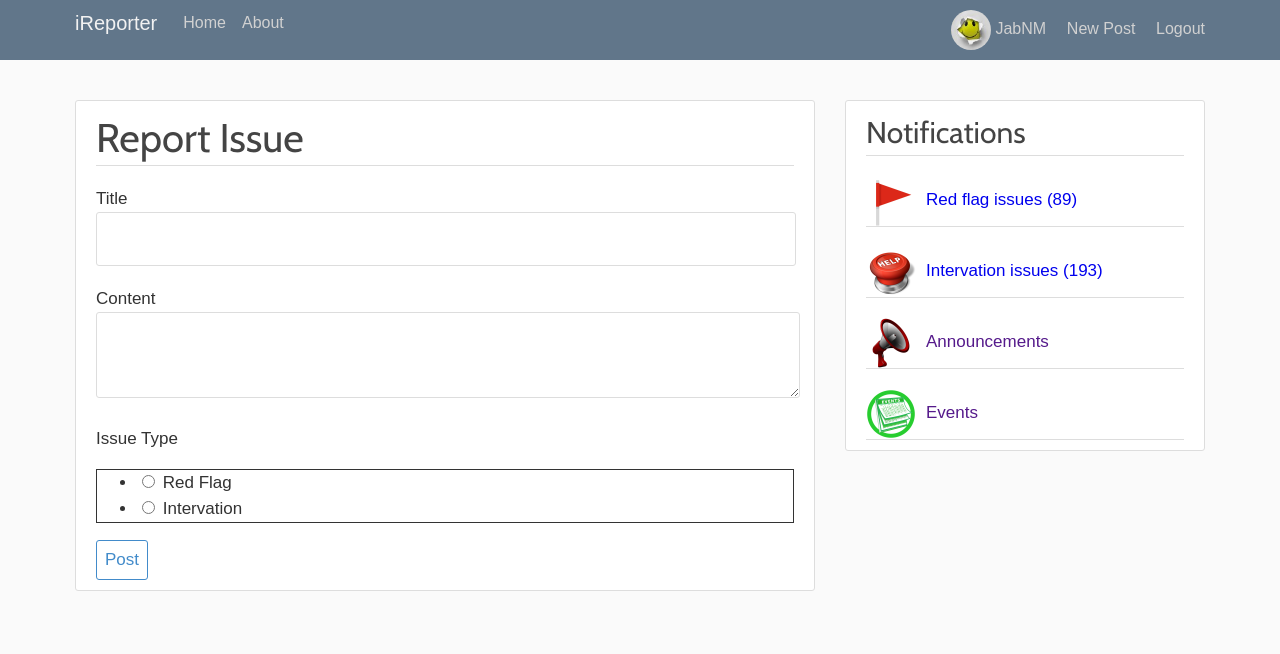
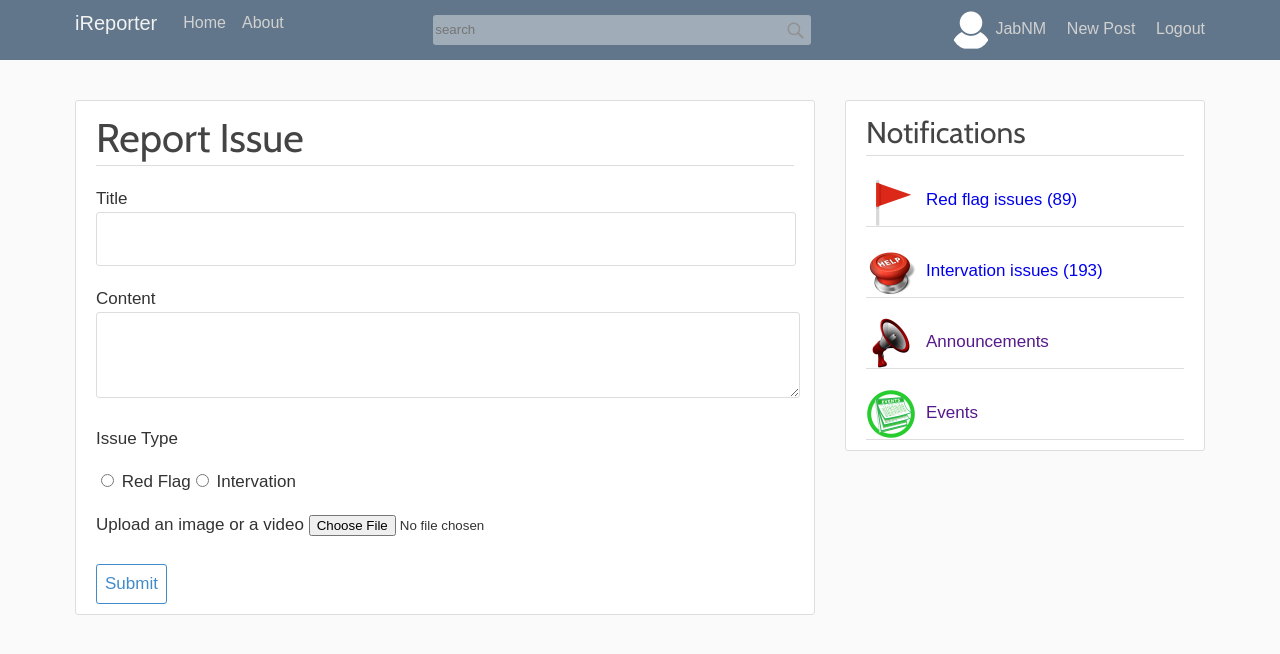
Before and after one commit to Cena-JM/iReporter, a Flask app: page /post/new in a window 1280 px wide. Shown: the top 654 px of the page. Run offline with Flask 2, Linux system fonts and the light colour scheme; some libraries are stand-ins or nearby versions.

Commit message:
second update

```diff
--- a/iReporter/forms.py
+++ b/iReporter/forms.py
@@ -36,4 +36,5 @@ class PostForm(FlaskForm):
     title = StringField('Title', validators=[DataRequired()])
     content = TextAreaField('Content', validators=[DataRequired()])
     issue_type = RadioField('Issue Type', choices=[('value','Red Flag'),('value_two','Intervation')], validators=[DataRequired()])
-    submit = SubmitField('Post')
+    media = FileField('Upload an image or a video', validators=[FileAllowed(['jpg', 'png'])])
+    submit = SubmitField('Submit')
--- a/iReporter/static/main.css
+++ b/iReporter/static/main.css
@@ -270,9 +270,10 @@ profile-section {
     margin: 0 0 20px 0;
 }
 .form-radio {
-    text-decoration: none;
-    display: grid;
-    border: 1px solid #333;
+    display: flex;
+    align-items: center;
+    list-style: none;
+    padding: 0;
 }
 .button {
     padding: 6px 8px;
@@ -344,3 +345,19 @@ profile-section {
 .col-handled { color: rgb(0, 255, 106); }
 .col-pend { color: rgb(255, 137, 94); }
 .col-rjt { color: rgb(150, 34, 34); }
+.search-input {
+    width: 340px;
+    height: 28px;
+    border: none;
+    border-radius: 3px 0 0 3px;
+    background: rgba(255, 255, 255, .4);
+}
+.search-btn {
+    width: 34px; height: 30px;
+    border: none;
+    border-radius: 0 3px 3px 0;
+    background: rgba(255, 255, 255, .4);
+    position: relative; right: 5px;
+    margin: 0 130px 0 0;
+    vertical-align: middle;
+}
--- a/iReporter/templates/account.html
+++ b/iReporter/templates/account.html
@@ -4,7 +4,7 @@
     <div class="media">
         <div class="profil-section" style="width:125px;height:125px;">
             <div class="center-image">
-                <img class="profile-pix pf-large" src="../static/profile_pictures/default-pf-big.jpg">
+                <img class="profile-pix pf-large" src="../static/profile_pictures/default-pf-big.png">
             </div>
         </div>
         <div class="media-body">
--- a/iReporter/templates/ir_layout.html
+++ b/iReporter/templates/ir_layout.html
@@ -21,8 +21,10 @@
                 <a class="navbar-brand left" href="/">iReporter</a>
                 <a class="nav-item nav-link left" href="{{ url_for('home') }}">Home</a>
                 <a class="nav-item nav-link left" href="{{ url_for('about') }}">About</a>
+                <input class="search-input" placeholder="search">
+                <button class="search-btn"><img src="../static/images/search.png"></button>
                 <!-- Navbar Right Side -->
-                <a href="{{ url_for('account') }}"><img class="pf-image-nav" src="../static/profile_pictures/default-pf-small.jpg"></a>
+                <a href="{{ url_for('account') }}"><img class="pf-image-nav" src="../static/profile_pictures/default-pf-small.png"></a>
                 <a class="nav-item nav-link" href="{{ url_for('account') }}"  style="margin:0;">JabNM</a>
                 <a class="nav-item nav-link" href="{{ url_for('report_issue') }}">New Post</a>
                 <a class="nav-item nav-link" href="{{ url_for('logout') }}">Logout</a>
--- a/iReporter/templates/report_issue.html
+++ b/iReporter/templates/report_issue.html
@@ -18,7 +18,7 @@
                         {{ form.title(class="form-input") }}
                     {% endif %}
                 </div>
-                <div class="form-group">
+                <div class="form-wrap">
                     {{ form.content.label(class="form-label") }}
                     {% if form.content.errors %}
                         {{ form.content(class="form-textArea") }}
@@ -31,19 +31,19 @@
                         {{ form.content(class="form-textArea") }}
                     {% endif %}
                 </div>
-                <div class="form-group">
-                        {{ form.issue_type.label(class="form-label") }}
-                        {% if form.content.errors %}
-                        {{ form.issue_type(class="form-radio") }}
-                            <div class="invalid-feedback">
-                                {% for error in form.content.errors %}
-                                    <span>{{ error }}</span>
-                                {% endfor %}
-                            </div>
-                        {% else %}
-                        {{ form.issue_type(class="form-radio") }}
-                        {% endif %}
-                    </div>
+                <div class="form-wrap">
+                    {{ form.issue_type.label(class="form-label") }}
+                    {{ form.issue_type(class="form-radio") }}
+                </div>
+                <div class="form-wrap">
+                    {{ form.media.label() }}
+                    {{ form.media(class="form-control-file") }}
+                    {% if form.media.errors %}
+                        {% for error in form.media.errors %}
+                            <span class="text-danger">{{ error }}</span></br>
+                        {% endfor %}
+                    {% endif %}
+                </div><br>
             </fieldset>
             <div class="form-wrap">
                 {{ form.submit(class="out-line-btn") }}
```
Also changed, not shown: iReporter/static/images/search.png (added), iReporter/static/profile_pictures/default-pf-big.jpg (deleted), iReporter/static/profile_pictures/default-pf-big.png (added), iReporter/static/profile_pictures/default-pf-small.jpg (deleted), iReporter/static/profile_pictures/default-pf-small.png (added).
